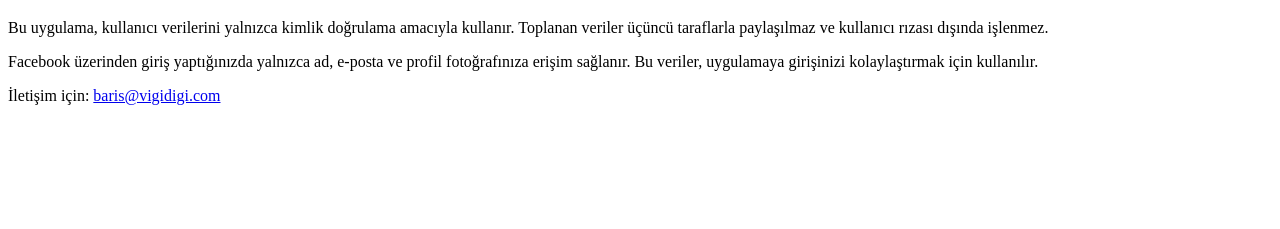
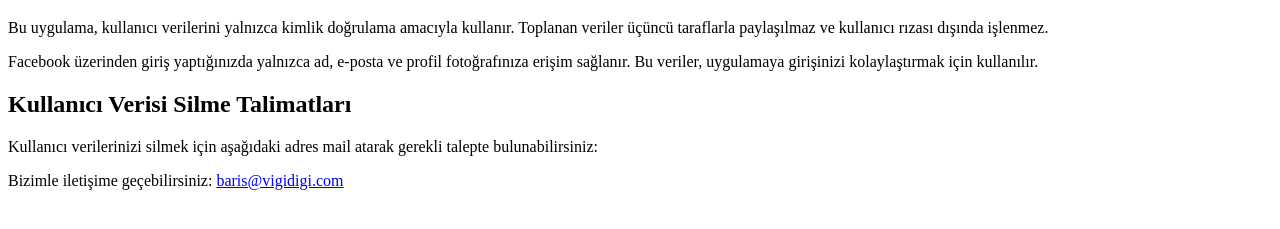
Before and after one commit to barijjj/test_respository, a plain HTML site: page index.html in a window 1280 px wide. Shown: the part 61-290 px from the top of the page. Drawn offline with Linux system fonts and the light colour scheme.

Commit message:
Update index.html

```diff
--- a/index.html
+++ b/index.html
@@ -8,6 +8,9 @@
   <h1>Gizlilik Politikası</h1>
   <p>Bu uygulama, kullanıcı verilerini yalnızca kimlik doğrulama amacıyla kullanır. Toplanan veriler üçüncü taraflarla paylaşılmaz ve kullanıcı rızası dışında işlenmez.</p>
   <p>Facebook üzerinden giriş yaptığınızda yalnızca ad, e-posta ve profil fotoğrafınıza erişim sağlanır. Bu veriler, uygulamaya girişinizi kolaylaştırmak için kullanılır.</p>
-  <p>İletişim için: <a href="mailto:baris@vigidigi.com">baris@vigidigi.com</a></p>
+
+  <h2>Kullanıcı Verisi Silme Talimatları</h2>
+  <p>Kullanıcı verilerinizi silmek için aşağıdaki adres mail atarak gerekli talepte bulunabilirsiniz:</p>
+  <p>Bizimle iletişime geçebilirsiniz: <a href="mailto:baris@vigidigi.com">baris@vigidigi.com</a></p>
 </body>
 </html>
```
